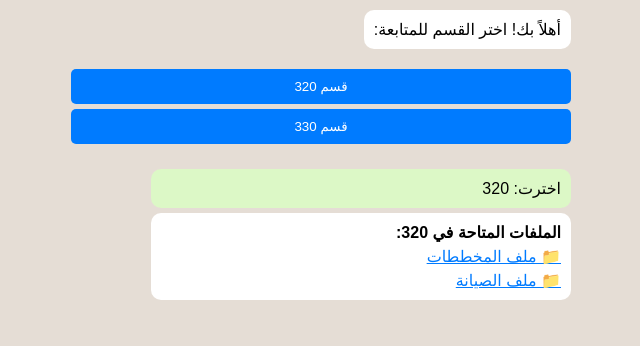
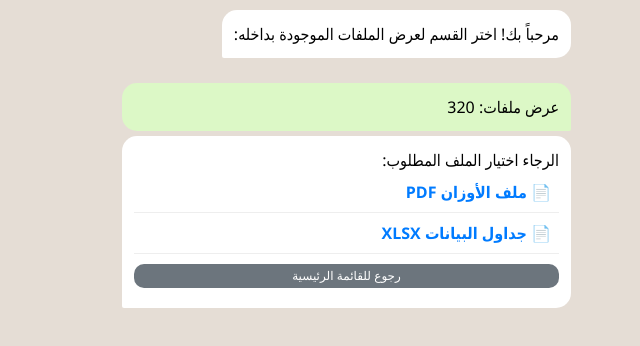
Before and after one commit to IFEAMM/PDF, a plain HTML site: page index.html in a window 1280 px wide. Both pictures are taken after a click on the button "قسم 320". Shown: the whole page, without its empty margins (319-959 px from the left). Drawn offline with Linux system fonts and the light colour scheme.

Commit message:
index.html

```diff
--- a/index.html
+++ b/index.html
@@ -3,60 +3,73 @@
 <head>
     <meta charset="UTF-8">
     <meta name="viewport" content="width=device-width, initial-scale=1.0">
-    <title>بوابة الملفات</title>
+    <title>مركز الملفات</title>
     <style>
-        body { font-family: sans-serif; background: #e5ddd5; margin: 0; padding: 10px; }
+        body { font-family: 'Segoe UI', Tahoma, Geneva, Verdana, sans-serif; background: #e5ddd5; margin: 0; padding: 10px; }
         #chat-container { max-width: 500px; margin: auto; display: flex; flex-direction: column; gap: 10px; }
-        .message { padding: 10px; border-radius: 10px; max-width: 80%; margin-bottom: 5px; }
-        .bot { background: #fff; align-self: flex-start; }
-        .user { background: #dcf8c6; align-self: flex-end; }
-        .btn-option { display: block; margin: 5px 0; padding: 10px; background: #007bff; color: white; border: none; border-radius: 5px; cursor: pointer; width: 100%; }
-        .file-link { color: #007bff; text-decoration: underline; display: block; margin-top: 5px; }
-        #active-result { margin-top: 10px; }
+        .message { padding: 12px; border-radius: 15px; max-width: 85%; margin-bottom: 5px; line-height: 1.5; }
+        .bot { background: #fff; align-self: flex-start; border-bottom-left-radius: 2px; }
+        .user { background: #dcf8c6; align-self: flex-end; border-bottom-right-radius: 2px; }
+        .btn-option { display: block; margin: 8px 0; padding: 12px; background: #007bff; color: white; border: none; border-radius: 10px; cursor: pointer; width: 100%; font-size: 16px; }
+        .file-link { color: #007bff; text-decoration: none; display: block; padding: 8px; border-bottom: 1px solid #eee; font-weight: bold; }
+        .file-link:hover { background: #f0f0f0; }
+        #result-container { margin-top: 10px; }
     </style>
 </head>
 <body>
 
 <div id="chat-container">
-    <div class="message bot">أهلاً بك! اختر القسم للمتابعة:</div>
+    <div class="message bot">مرحباً بك! اختر القسم لعرض الملفات الموجودة بداخله:</div>
 
-    <div id="options-area">
-        <button class="btn-option" onclick="showSubFiles('320')">قسم 320</button>
-        <button class="btn-option" onclick="showSubFiles('330')">قسم 330</button>
+    <div id="main-menu">
+        <button class="btn-option" onclick="showCategoryFiles('320')">قسم 320</button>
+        <button class="btn-option" onclick="showCategoryFiles('330')">قسم 330</button>
+        <button class="btn-option" onclick="showCategoryFiles('777')">قسم 777</button>
+        <button class="btn-option" onclick="showCategoryFiles('787')">قسم 787</button>
     </div>
 
-    <div id="active-result"></div>
+    <div id="result-container"></div>
 </div>
 
 <script>
-    // هيكل البيانات: القسم -> الملفات
-    // الملف يتكون من اسم ورابط (URL)
-    const filesData = {
+    // قاعدة البيانات: عدل هنا فقط لإضافة ملفات جديدة
+    const database = {
         '320': [
-            { name: 'ملف المخططات', url: 'files/320_plan.pdf' },
-            { name: 'ملف الصيانة', url: 'files/320_fix.pdf' }
+            { name: 'ملف الأوزان PDF', url: '#' },
+            { name: 'جداول البيانات XLSX', url: '#' }
         ],
         '330': [
-            { name: 'دليل المستخدم', url: 'files/330_guide.pdf' }
+            { name: 'دليل التشغيل', url: '#' }
+        ],
+        '777': [
+            { name: 'مخطط 1', url: '#' },
+            { name: 'مخطط 2', url: '#' },
+            { name: 'مخطط 3', url: '#' }
+        ],
+        '787': [
+            { name: 'تقرير الطيران', url: '#' }
         ]
     };
 
-    function showSubFiles(category) {
-        const resultArea = document.getElementById('active-result');
-        const files = filesData[category];
+    function showCategoryFiles(categoryId) {
+        const container = document.getElementById('result-container');
+        const files = database[categoryId];
 
         if (files) {
-            let listHtml = files.map(file =>
-                `<a href="${file.url}" target="_blank" class="file-link">📁 ${file.name}</a>`
+            let filesHtml = files.map(file =>
+                `<a href="${file.url}" target="_blank" class="file-link">📄 ${file.name}</a>`
             ).join('');
 
-            resultArea.innerHTML = `
-                <div class="message user">اخترت: ${category}</div>
+            container.innerHTML = `
+                <div class="message user">عرض ملفات: ${categoryId}</div>
                 <div class="message bot">
-                    <b>الملفات المتاحة في ${category}:</b><br>
-                    ${listHtml}
+                    الرجاء اختيار الملف المطلوب:<br>
+                    ${filesHtml}
+                    <button class="btn-option" style="background:#6c757d; margin-top:10px; padding:5px; font-size:12px;" onclick="location.reload()">رجوع للقائمة الرئيسية</button>
                 </div>
             `;
+            // إخفاء القائمة الرئيسية عند اختيار قسم
+            document.getElementById('main-menu').style.display = 'none';
         }
     }
 </script>
```
